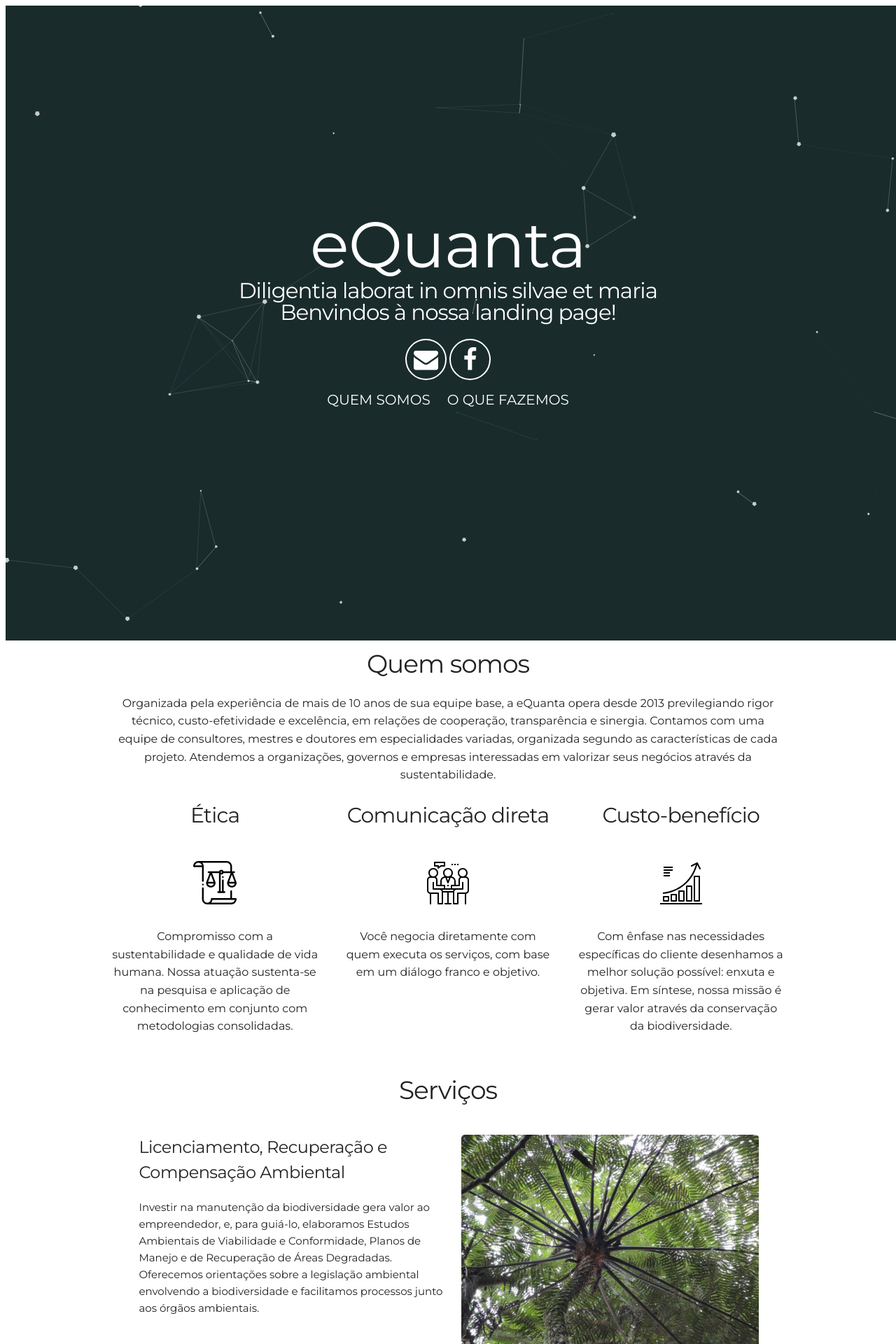
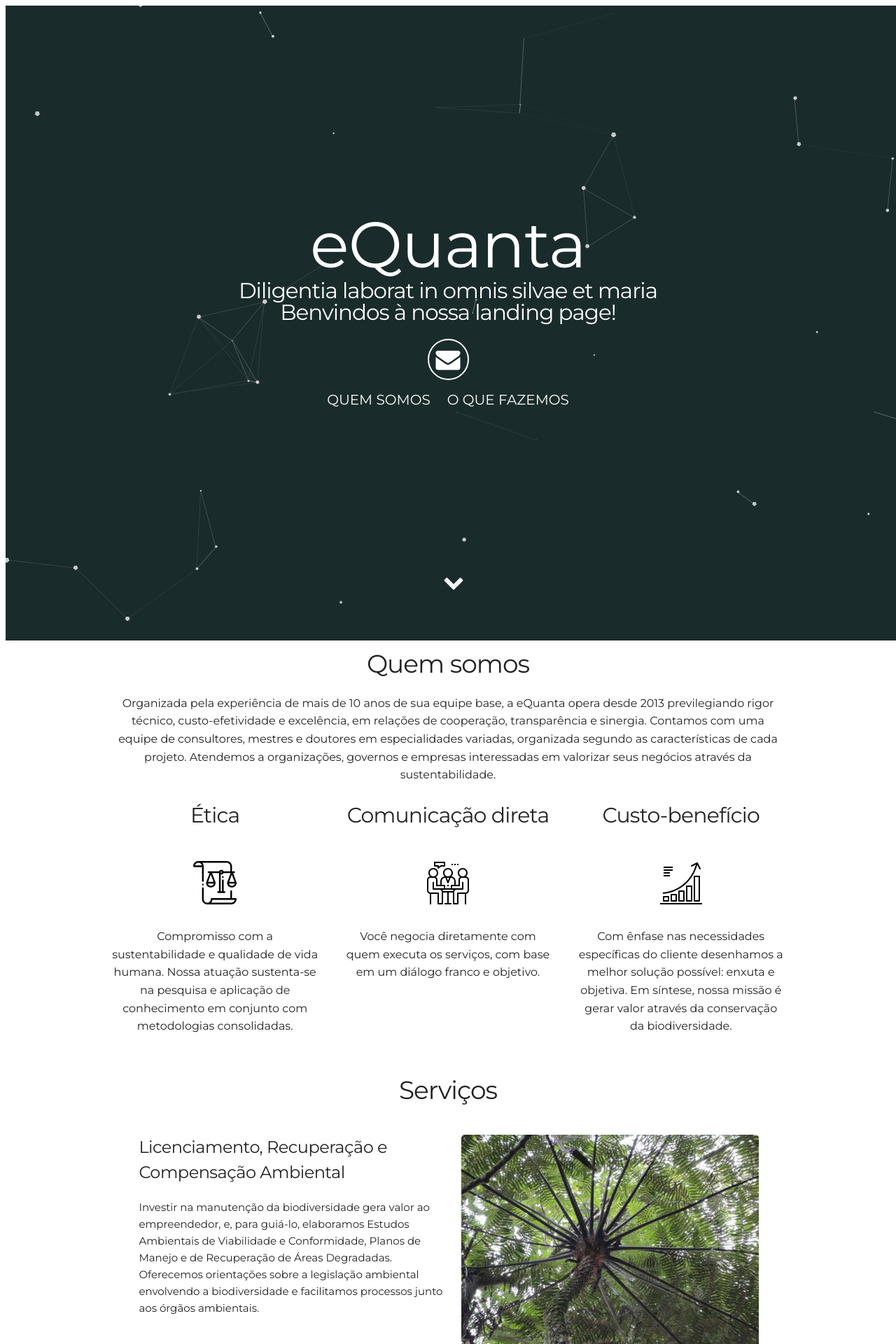
Before and after one commit to leroy1977/eQ1, a Jekyll site: the page built from index.html, in a window 1280 px wide. Shown: the top 1920 px of the page at 70% size. Built offline with Jekyll 4.4.1, drawn with Linux system fonts in a browser that asks for light colours.

Commit message:
Update header.html

```diff
--- a/_includes/header.html
+++ b/_includes/header.html
@@ -6,7 +6,7 @@
       </h1>
       <div class="icons-header">
         <a aria-label="Send email" href="mailto:{{site.email}}"><i class="icon fa fa-envelope"></i></a>
-        <a aria-label="Facebook" target="_blank" href="https://www.facebook.com/eQuanta.env"><i class="icon fa fa-facebook" aria-hidden="true"></i></a>
+        <!-- <a aria-label="Facebook" target="_blank" href="https://www.facebook.com/eQuanta.env"><i class="icon fa fa-facebook" aria-hidden="true"></i></a> -->
         <!-- <a aria-label="Facebook" target="_blank" href="https://www.instagram.com/eQuanta.env{{site.facebook_username}}"><i class="icon fa fa-instagram" aria-hidden="true"></i></a> -->
        <!-- <a aria-label="My Twitter" target="_blank" href="https://twitter.com/{{site.twitter_username}}"><i class="icon fa fa-twitter" aria-hidden="true"></i></a> -->
        <!-- <a aria-label="My Google Plus" target="_blank" href="https://plus.google.com/{{site.gplus_username}}/posts"><i class="icon fa fa-google-plus" aria-hidden="true"></i></a> -->
@@ -16,5 +16,5 @@
       <a class="link" href="#projects" data-scroll>O QUE FAZEMOS</a>
 
   </div>
-  <!-- <a class="down" href="#about" data-scroll><i class="icon fa fa-chevron-down" aria-hidden="true"></i></a> -->
+  <a class="down" href="#about" data-scroll><i class="icon fa fa-chevron-down" aria-hidden="true"></i></a>
 </div>
```
